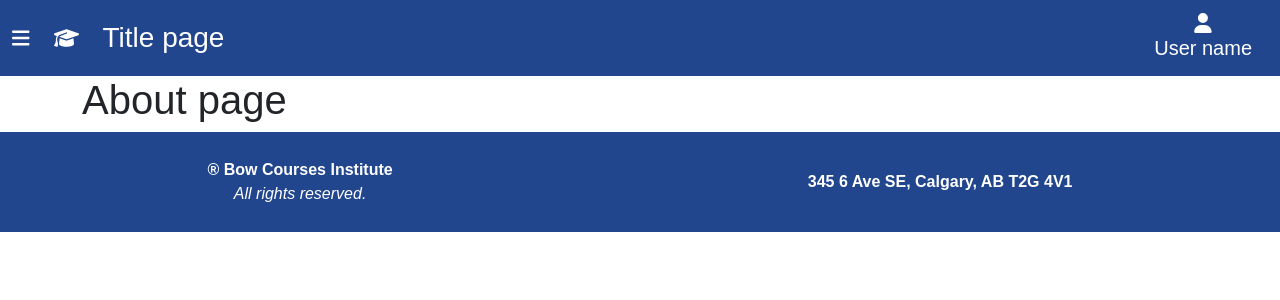
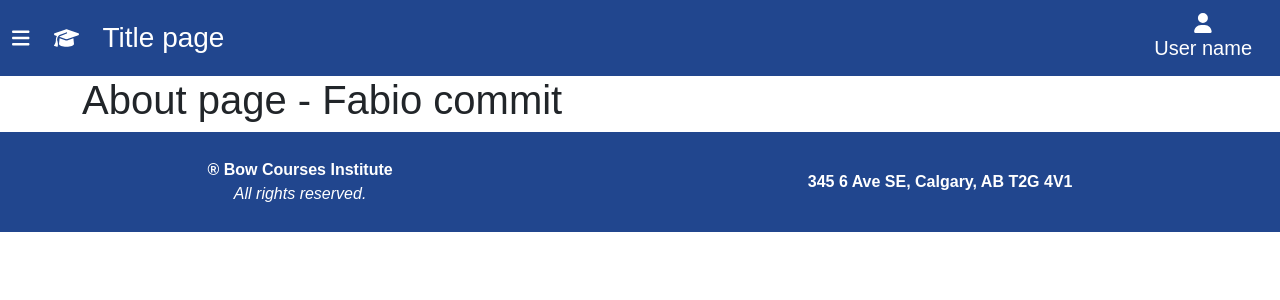
Before and after one commit to hugozeminian/web-project-course-registration, a React (Create React App) app: page /about in a window 1280 px wide. Shown: the top 300 px of the page. Built offline with nearby package versions, Linux system fonts and the light colour scheme.

Commit message:
first commit - Fabio Weck

```diff
--- a/src/route/about/About.component.jsx
+++ b/src/route/about/About.component.jsx
@@ -1,5 +1,5 @@
 const About = () => {
-    return <h1> About page </h1>;
+    return <h1> About page - Fabio commit</h1>;
   };
 
   export default About;
```
